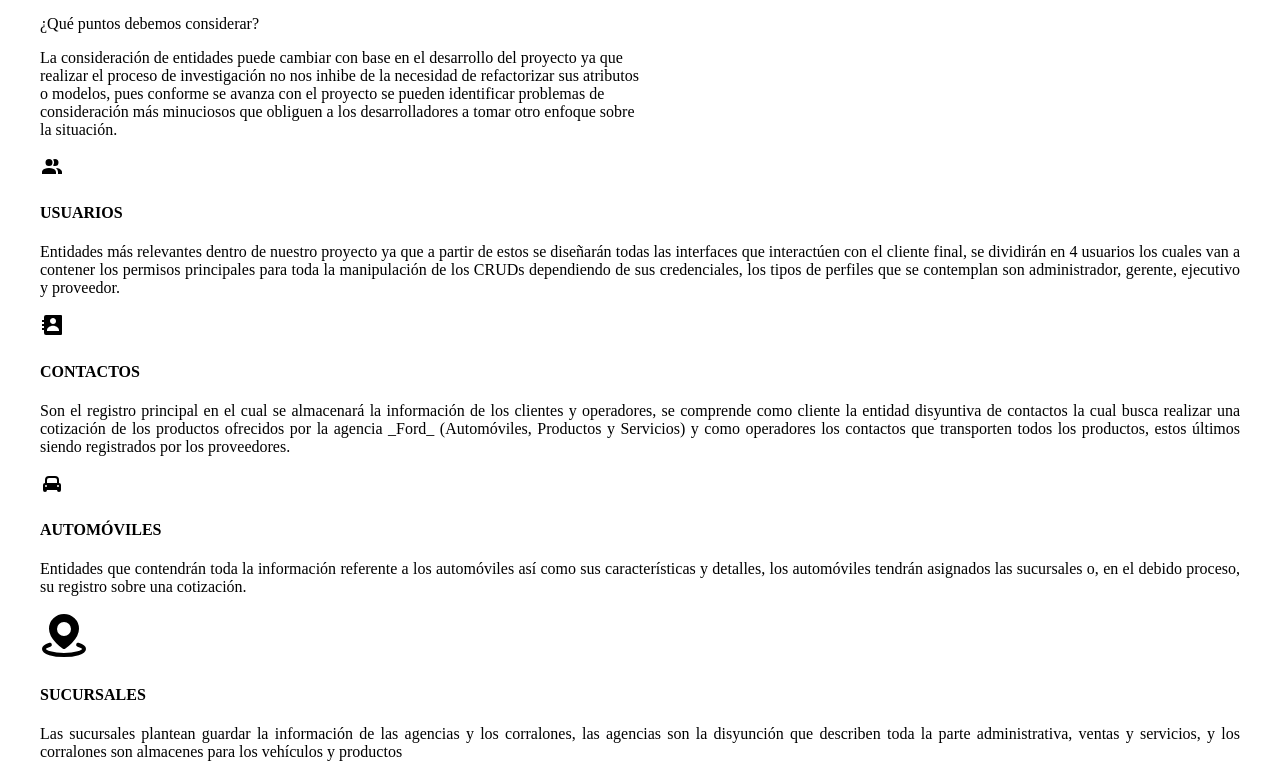
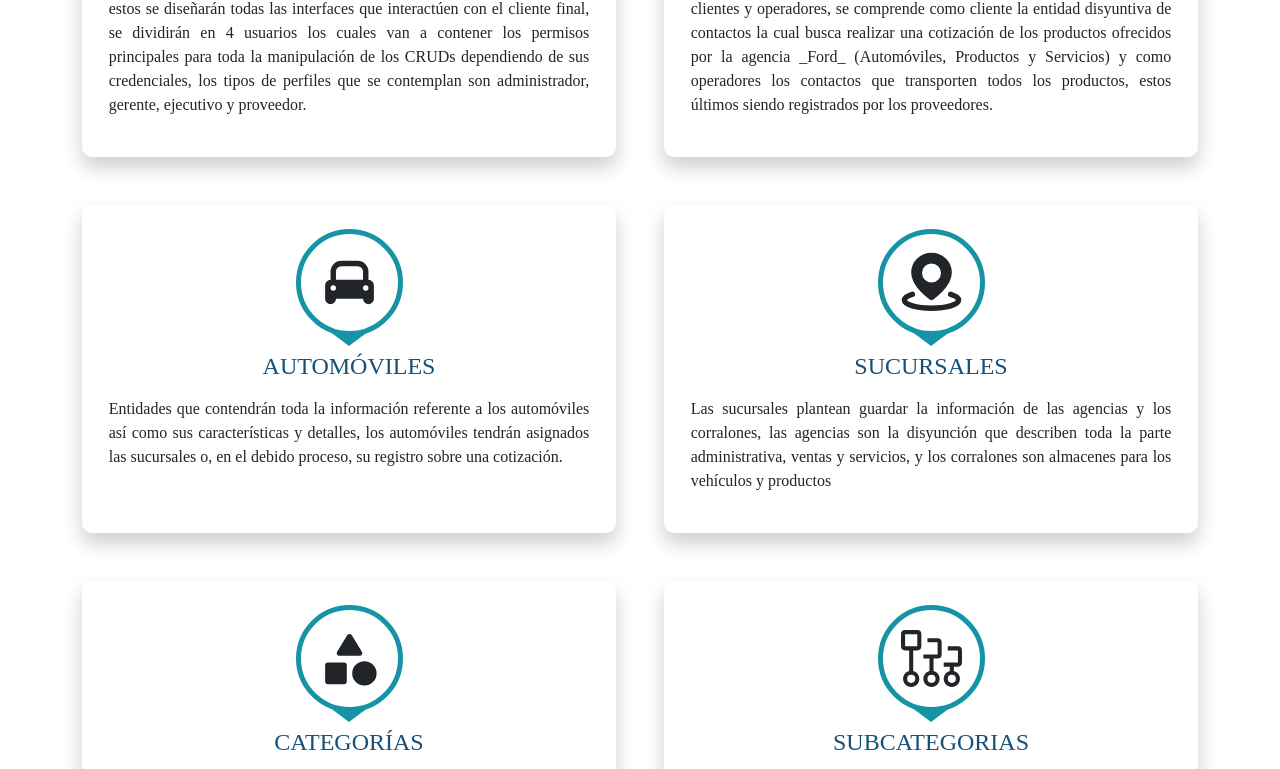
Before and after one commit to Rolo3650/PRV1, a plain HTML site: page Entidades/index.html in a window 1280 px wide. Shown: the part 695-1464 px from the top of the page. Drawn offline with Linux system fonts and the light colour scheme; the site is published under a folder, as on GitHub Pages, so addresses that start at the root find nothing; a web font is replaced by a local one.

Commit message:
Actualizar rutas de enlaces en archivos HTML para corregir la referencia a los estilos y scripts

```diff
--- a/Entidades/index.html
+++ b/Entidades/index.html
@@ -4,10 +4,10 @@
         <meta charset="UTF-8" />
         <meta name="viewport" content="width=device-width, initial-scale=1.0" />
         <title>Document</title>
-        <link rel="stylesheet" href="/boostrap/css/bootstrap.css" />
-        <script src="/boostrap/js/bootstrap.bundle.min.js"></script>
-        <link rel="stylesheet" href="/global.css" />
-        <link rel="stylesheet" href="/index.css" />
+        <link rel="stylesheet" href="../boostrap/css/bootstrap.css" />
+        <script src="../boostrap/js/bootstrap.bundle.min.js"></script>
+        <link rel="stylesheet" href="../global.css" />
+        <link rel="stylesheet" href="../index.css" />
     </head>
 
     <body>
```
Also changed, not shown: Nosotros/index.html (+4 -4 lines), Perfiles/index.html (+4 -4 lines), Plataforma/index.html (+4 -4 lines), index.html (+4 -4 lines).
